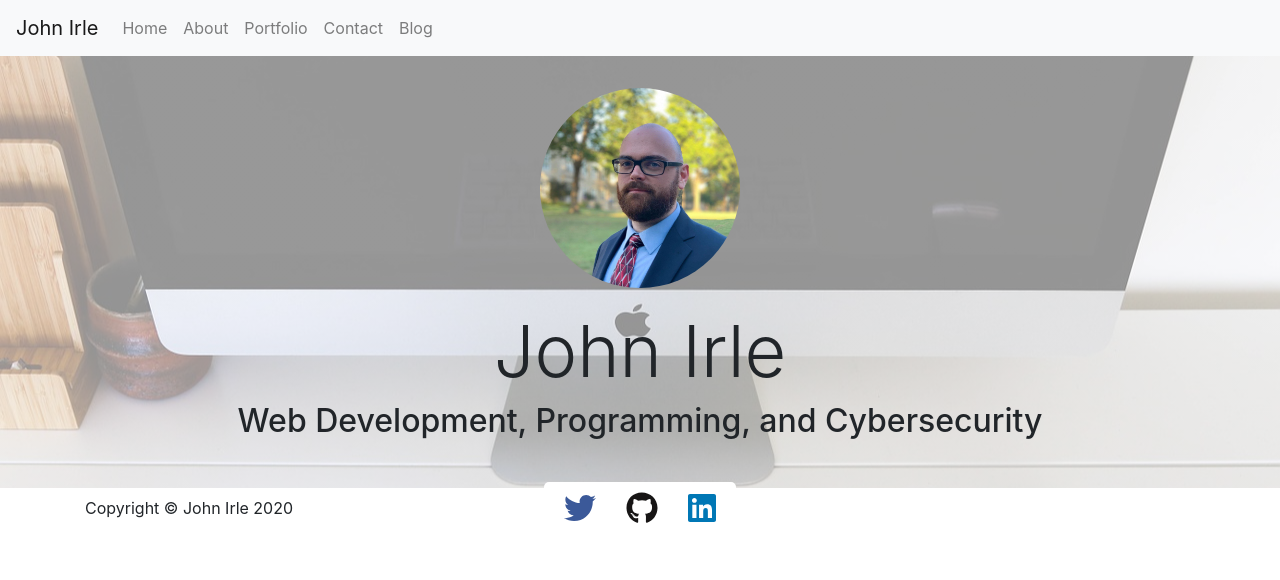
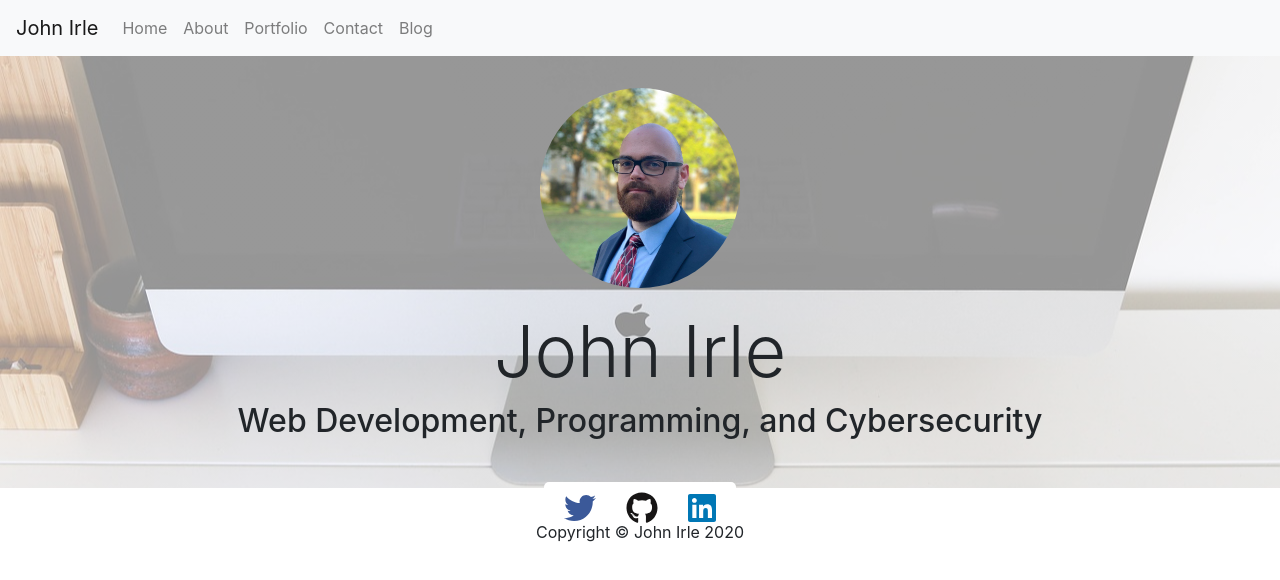
Before and after one commit to JohnIrle/Portfolio, a React (Create React App) app: page / in a window 1280 px wide. Shown: the top 580 px of the page. Built offline with nearby package versions, Linux system fonts and the light colour scheme.

Commit message:
Center text

```diff
--- a/src/components/Footer.js
+++ b/src/components/Footer.js
@@ -3,8 +3,8 @@ import React from "react";
 function Footer(props) {
     return (
         <footer className="footer">
-            <div className="container">
-                <div className="navbar-text pull-left">
+            <div className="container text-center">
+                <div className="navbar-text pull-left mt-4">
                     <p>Copyright &copy; John Irle {new Date().getFullYear()}</p>
                 </div>
             </div>
```
